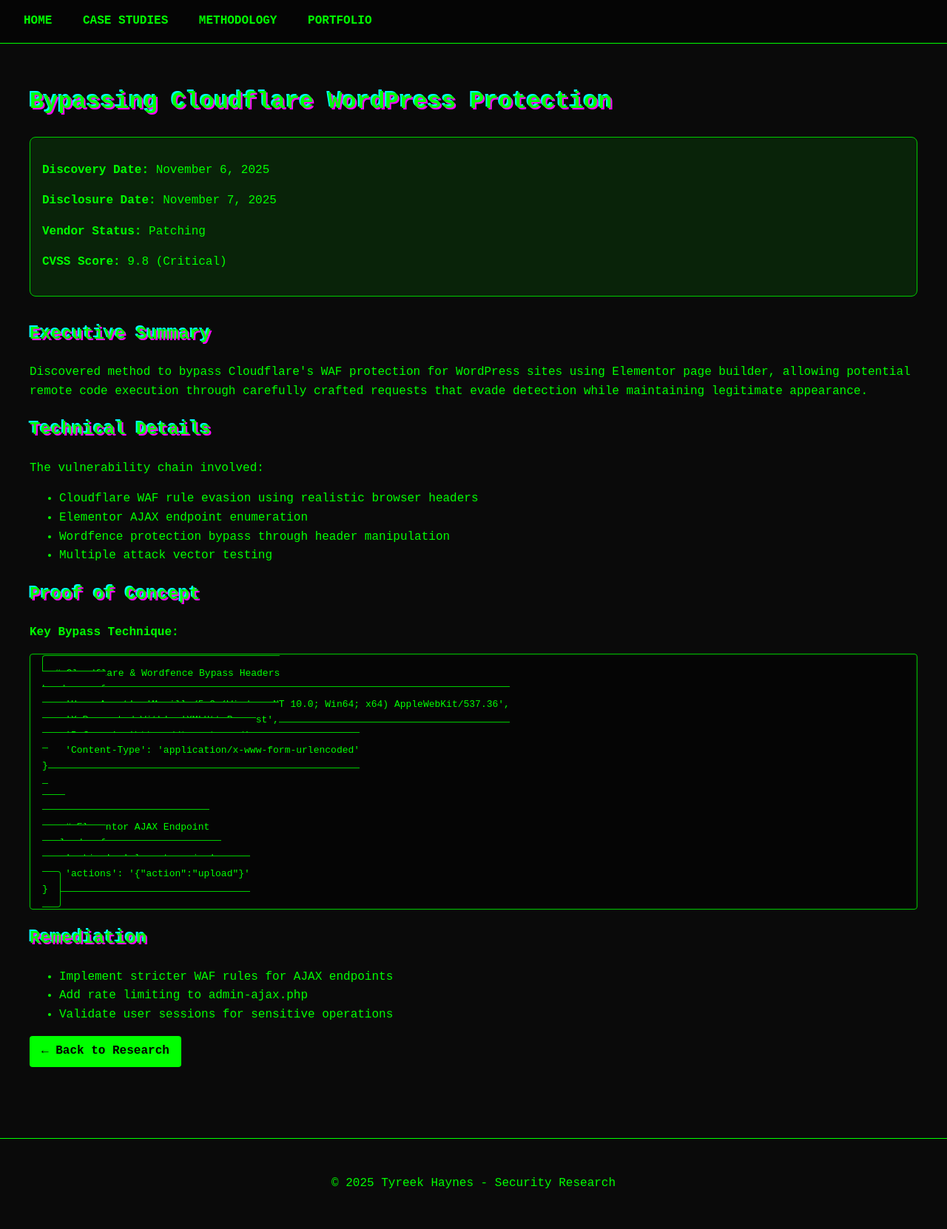
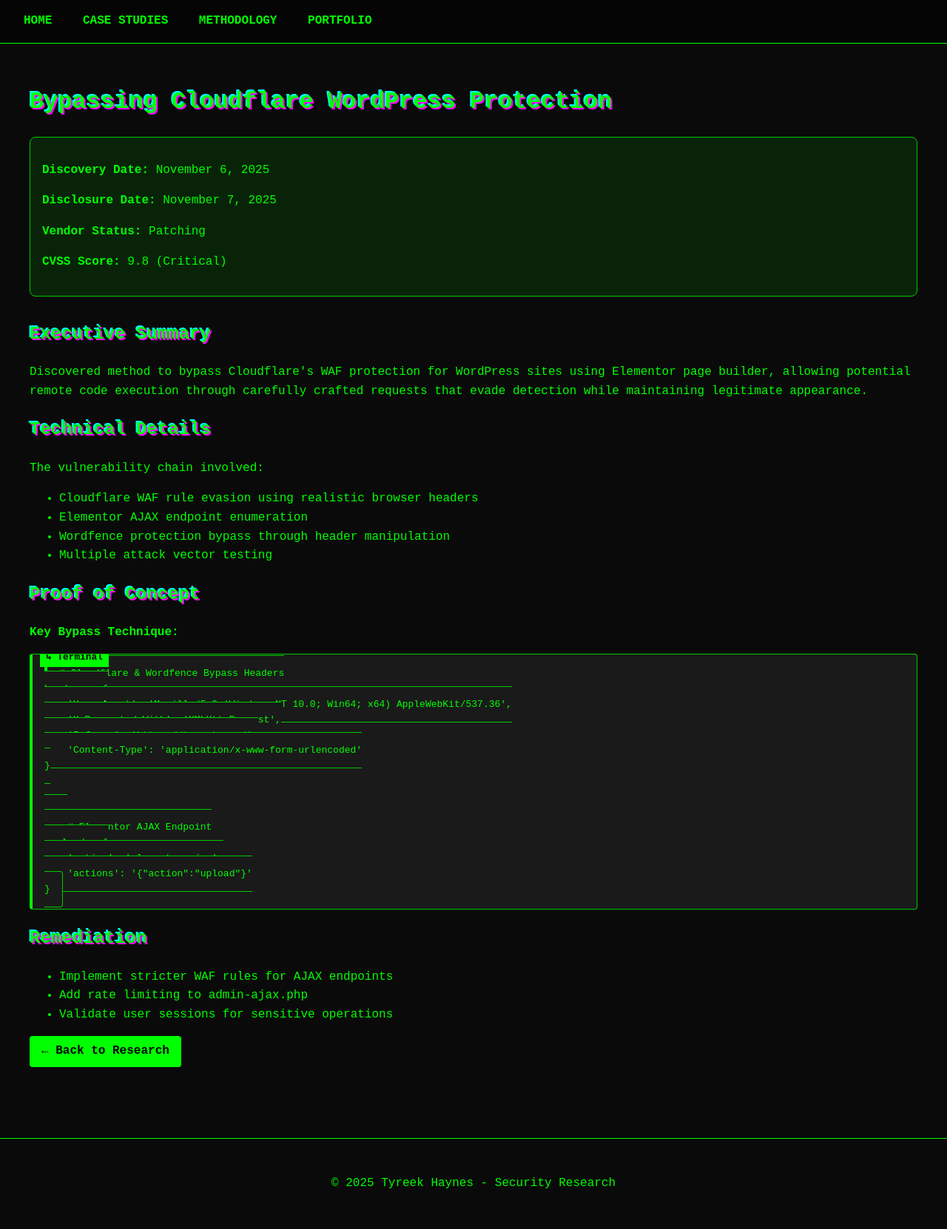
Before and after one commit to TyreekHaynes/Security-Research, a Jekyll site: the page built from case-studies/cloudflare-bypass.html, in a window 1280 px wide. Shown: the whole page at 74% size. Built offline with Jekyll 4.4.1, drawn with Linux system fonts in a browser that asks for light colours.

Commit message:
Update style.css

```diff
--- a/assets/css/style.css
+++ b/assets/css/style.css
@@ -61,21 +61,78 @@ h1, h2, h3 {
     margin-top: 0;
 }
 
-/* Code blocks */
+/* Enhanced Code blocks with Terminal Animation */
 pre, code {
-    background: var(--darker-bg);
+    background: #1a1a1a !important;
     border: 1px solid var(--matrix-green);
+    border-left: 4px solid var(--hacker-green) !important;
     border-radius: 4px;
     padding: 1rem;
     overflow-x: auto;
     white-space: pre-wrap;
     word-wrap: break-word;
     max-width: 100%;
+    position: relative;
 }
 
-pre code {
-    white-space: pre-wrap;
-    word-break: break-all;
+/* Terminal header for code blocks */
+pre::before {
+    content: '↳ Terminal';
+    position: absolute;
+    top: -8px;
+    left: 10px;
+    background: var(--hacker-green);
+    color: #000;
+    padding: 2px 8px;
+    font-size: 0.8rem;
+    font-weight: bold;
+    border-radius: 4px 4px 0 0;
+    z-index: 1;
+}
+
+/* Blinking cursor animation */
+.typing-cursor {
+    border-right: 2px solid var(--hacker-green);
+    animation: blink 1s infinite;
+    padding-right: 2px;
+}
+
+@keyframes blink {
+    0%, 100% { border-color: var(--hacker-green); }
+    50% { border-color: transparent; }
+}
+
+/* Typewriter effect */
+.typewriter {
+    overflow: hidden;
+    border-right: 2px solid var(--hacker-green);
+    white-space: nowrap;
+    margin: 0 auto;
+    animation: typing 3.5s steps(40, end), blink-caret 0.75s step-end infinite;
+}
+
+@keyframes typing {
+    from { width: 0 }
+    to { width: 100% }
+}
+
+@keyframes blink-caret {
+    from, to { border-color: transparent }
+    50% { border-color: var(--hacker-green); }
+}
+
+/* Command line prompt style */
+.command-line {
+    position: relative;
+    padding-left: 1.5rem;
+}
+
+.command-line::before {
+    content: '> ';
+    position: absolute;
+    left: 0.5rem;
+    color: var(--hacker-green);
+    font-weight: bold;
 }
 
 .terminal-footer {
```
